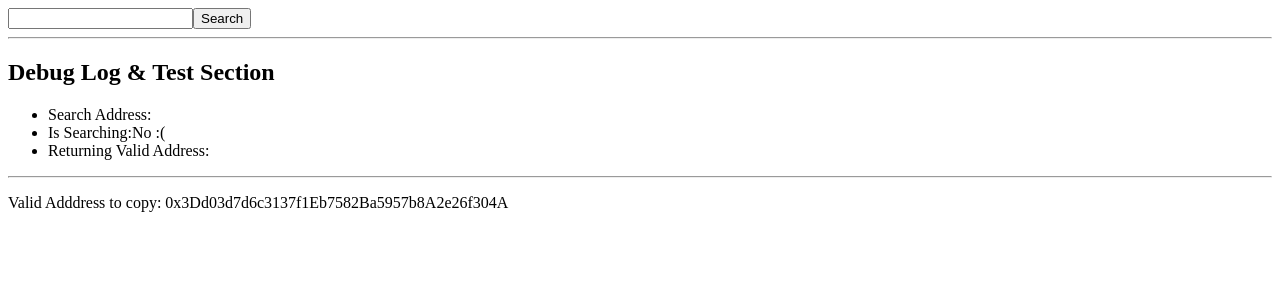
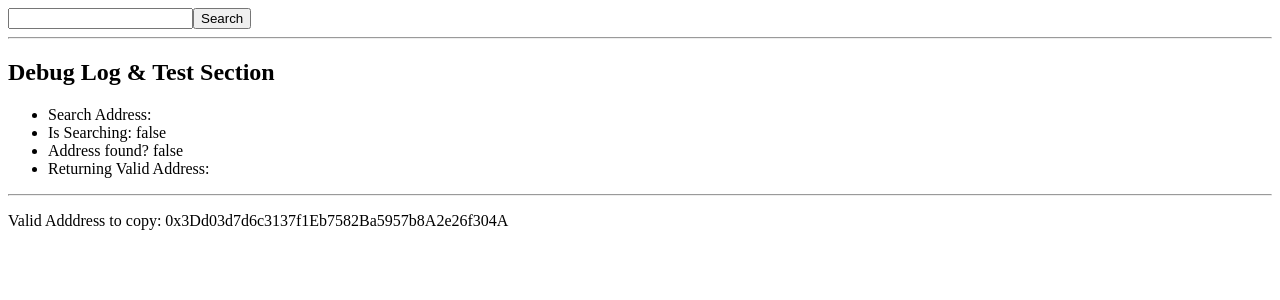
Before and after one commit to jessgusclark/rns-react-components, a React (Create React App) app: page / in a window 1280 px wide. Shown: the top 300 px of the page. Built offline with nearby package versions, Linux system fonts and the light colour scheme.

Commit message:
Add true as the default to found and output address found var to debug.

```diff
--- a/src/components/AddressInput/actions.js
+++ b/src/components/AddressInput/actions.js
@@ -4,7 +4,6 @@ import {
 
 // ActionCreators
 
-// eslint-disable-next-line import/prefer-default-export
 export const startAddressValidation = (addr) => ({
   type: START_ADDRESS_VALIDATION,
   addr,
@@ -15,7 +14,7 @@ export const returnValidAddress = (addr) => ({
   addr,
 });
 
-export const finishAddressValidation = (addressFound) => ({
+export const finishAddressValidation = (addressFound = true) => ({
   type: FINISH_ADDRESS_VALIDATION,
   addressFound: !!(addressFound),
 });
--- a/src/components/AddressInput/containers/AddressInputContainer.js
+++ b/src/components/AddressInput/containers/AddressInputContainer.js
@@ -7,6 +7,7 @@ const mapStateToProps = (state) => ({
   searchAddress: state.searchAddr,
   returnAddress: state.returnAddress,
   isSearching: state.isSearching,
+  addressFound: state.addressFound,
 });
 
 const mapDispatchToProps = (dispatch) => ({
--- a/src/components/AddressInput/operations.js
+++ b/src/components/AddressInput/operations.js
@@ -16,7 +16,7 @@ export default (dispatch, addr) => {
   // check if the address is a valid address:
   if (web3.utils.isAddress(addr)) {
     dispatch(returnValidAddress(addr));
-    return dispatch(finishAddressValidation(true));
+    return dispatch(finishAddressValidation());
   }
 
   // check to see if the input is a domain:
@@ -25,9 +25,10 @@ export default (dispatch, addr) => {
   // mocked!
   // the following will be replaced with call to 3rd party package once
   // it is complete.
+  // dispatch(requestAddressFromDomain());
   if (domain === 'jesse.rsk') {
     dispatch(returnValidAddress('0x12345678901234567890'));
-    return dispatch(finishAddressValidation(true));
+    return dispatch(finishAddressValidation());
   }
 
   // not valid
--- a/src/components/AddressInput/view/AddressInputComponent.js
+++ b/src/components/AddressInput/view/AddressInputComponent.js
@@ -2,7 +2,7 @@ import React from 'react';
 import propTypes from 'prop-types';
 
 // Presentational Component
-const AddressInputComponent = ({searchButtonClick, searchAddress, returnAddress, isSearching}) => {
+const AddressInputComponent = ({searchButtonClick, searchAddress, returnAddress, addressFound, isSearching}) => {
   let input;
 
   return (
@@ -29,7 +29,11 @@ const AddressInputComponent = ({searchButtonClick, searchAddress, returnAddress,
         </li>
         <li>
           Is Searching:
-          {isSearching ? 'YES!' : 'No :('}
+          {isSearching ? ' true' : ' false'}
+        </li>
+        <li>
+          Address found?
+          {addressFound ? ' true' : ' false'}
         </li>
         <li>
           Returning Valid Address:
@@ -48,6 +52,7 @@ AddressInputComponent.propTypes = {
   searchButtonClick: propTypes.func.isRequired,
 
   // debug props:
+  addressFound: propTypes.bool.isRequired,
   searchAddress: propTypes.string,
   returnAddress: propTypes.string,
   isSearching: propTypes.bool.isRequired,
```
